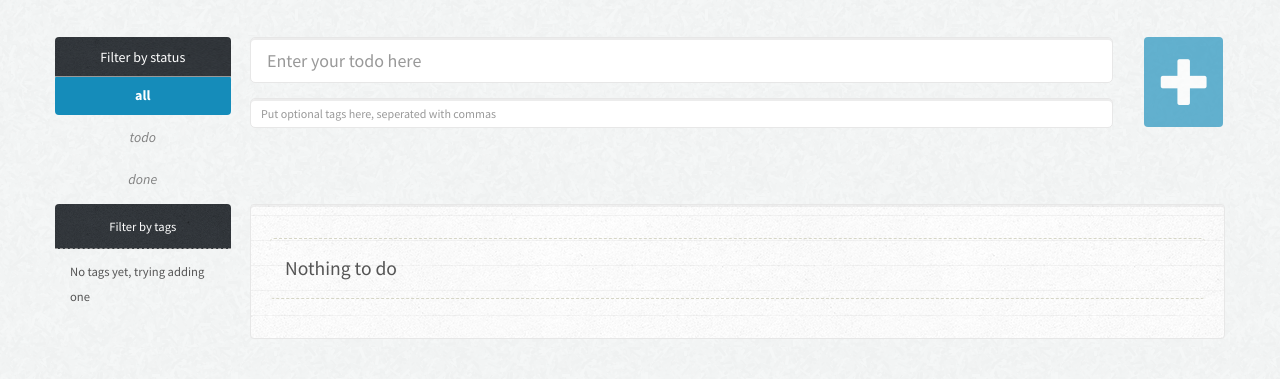
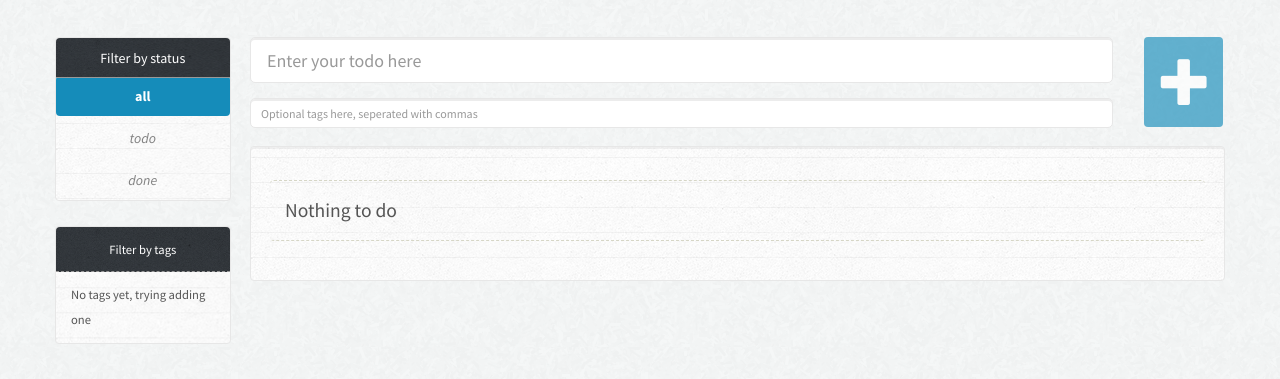
Before and after one commit to atchai/todowhat, a website: page index.html in a window 1280 px wide. Shown: the part 63-442 px from the top of the page. Drawn offline with nearby package versions, Linux system fonts and the light colour scheme; some icons are missing.

Commit message:
merge with master

```diff
--- a/index.html
+++ b/index.html
@@ -59,7 +59,7 @@
                 <input class="form-control" type="text" id="todofield" placeholder="Enter your todo here">
             </div>
             <div class="form-group form-group-sm">
-                <input class="form-control" type="text" id="tagsfield" placeholder="Put optional tags here, seperated with commas">
+                <input class="form-control" type="text" id="tagsfield" placeholder="Optional tags here, seperated with commas">
             </div>
         </form>
 
@@ -120,12 +120,12 @@
 
 <div class="container main-content">
   <div class="row mainrow">
-      <div class="col-sm-2 col-md-2 visible-md visible-lg" id="navlinks"></div>
+      <div class="col-sm-2 col-md-2 visible-md visible-lg well" id="navlinks"></div>
   </div>
 
   <div class="row second-row">
-    <ul class="list-group col-md-2 taglist visible-md visible-lg"></ul>
-    <div class="well col-xs-12 col-md-10 pull-right">
+    <ul class="list-group col-md-2 taglist visible-md visible-lg well"></ul>
+    <div class="well col-xs-12 col-md-10 pull-right todos">
       <ul id="todoul" class="list-group"></ul>
     </div>
   </div>
```
